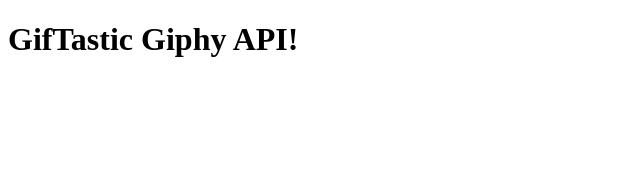
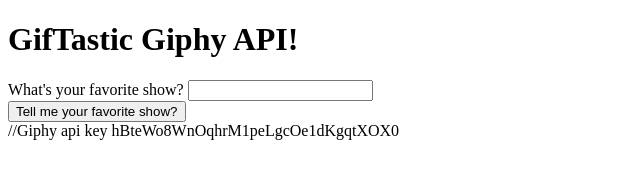
Before and after one commit to napsche/GifTastic, a plain HTML site: page index.html in a window 1280 px wide. Shown: the whole page, without its empty margins (0-640 px from the left). Drawn offline with nearby package versions, Linux system fonts and the light colour scheme.

Commit message:
adding form for adding tv show

```diff
--- a/index.html
+++ b/index.html
@@ -8,6 +8,15 @@
 </head>
 <body>
     <h1>GifTastic Giphy API!</h1>
+    <div id="buttons-view"></div>
+
+    <form id="tvshow-form">
+        <label for="tvshow-input">What's your favorite show?</label>
+        <input type="text" id="tvshow-input"><br>
+        <input id="add-tvshow" type="submit" value="Tell me your favorite show?">
+    </form>
+
+    //Giphy api key hBteWo8WnOqhrM1peLgcOe1dKgqtXOX0
 
     <script src="https://ajax.googleapis.com/ajax/libs/jquery/3.3.1/jquery.min.js"></script>
     <script type="text/javascript" src="assets/javascript/logic.js"></script>
```
